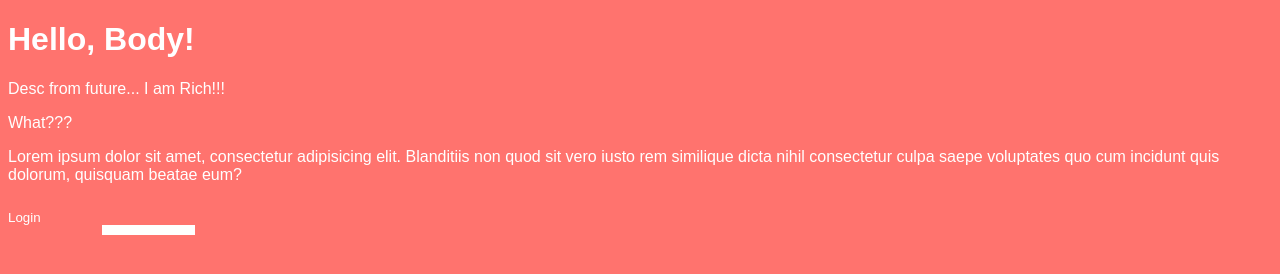
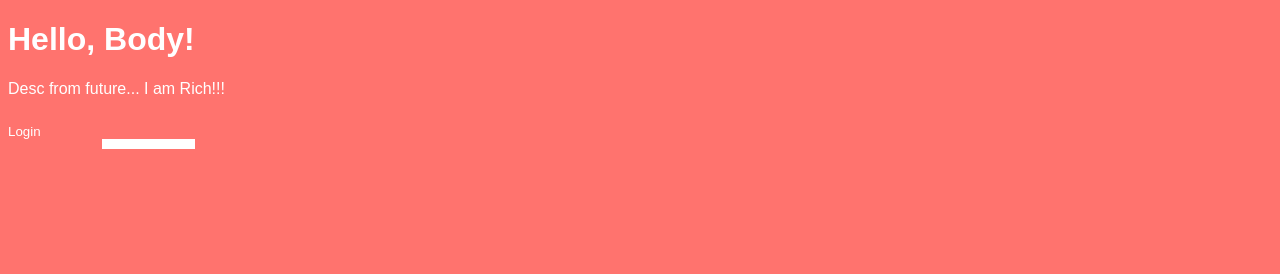
Before and after one commit to LISCreation/High-test, a plain HTML site: page index.html in a window 1280 px wide. Drawn offline with Linux system fonts and the light colour scheme.

Commit message:
Remove trash

```diff
--- a/index.html
+++ b/index.html
@@ -8,9 +8,6 @@
 <body>
 	<h1>Hello, Body!</h1>
 	<p>Desc from future... I am Rich!!!</p>
-	<p>What???</p>
-	<p>Lorem ipsum dolor sit amet, consectetur adipisicing elit. Blanditiis non quod sit vero iusto rem similique dicta nihil consectetur culpa saepe voluptates quo cum incidunt quis dolorum, quisquam beatae eum?</p>
-
 	<form action="#">
 		<div class="inp_wrapper">
 			<input type="text" placeholder="Login" class="inp">
```
